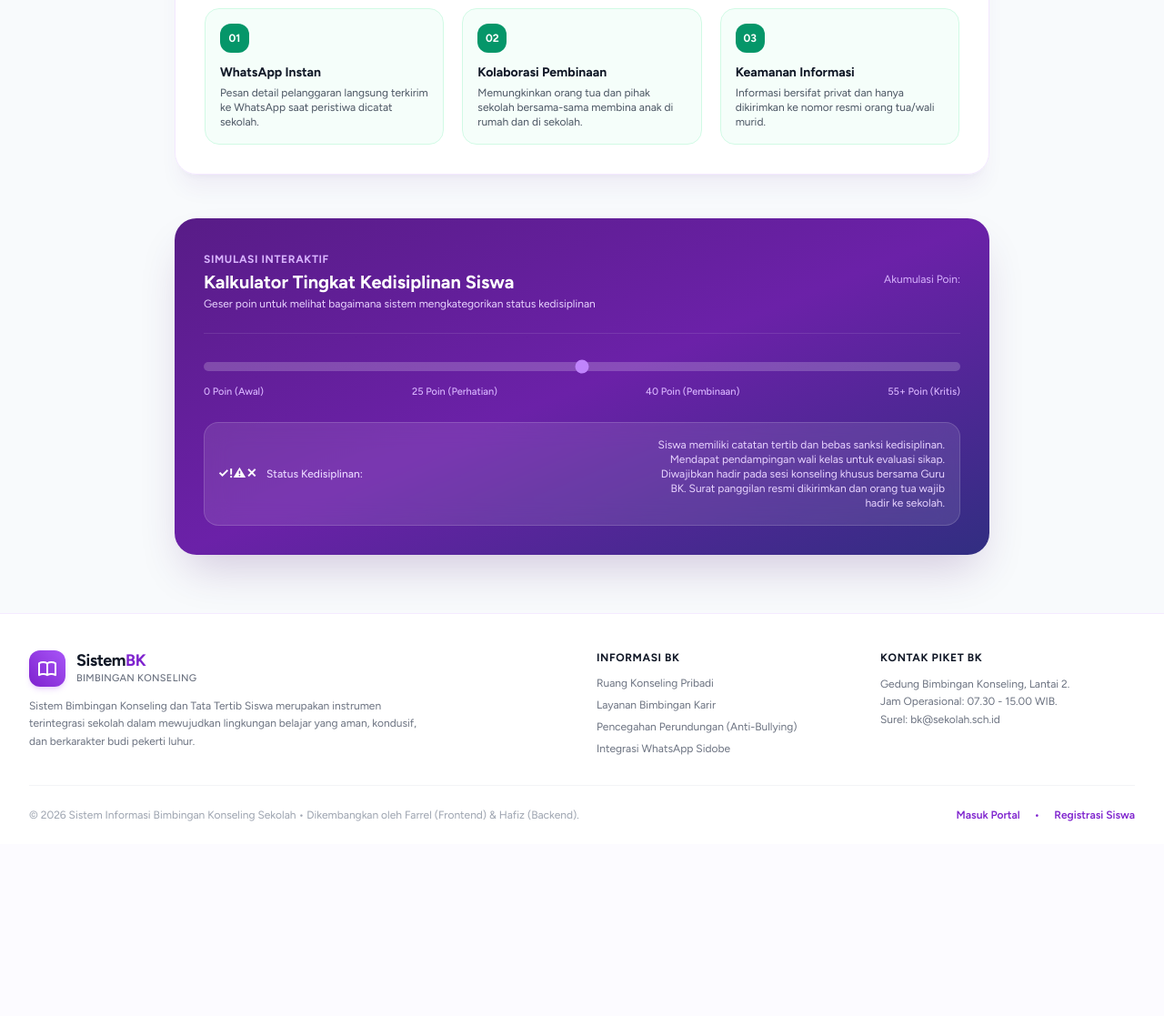
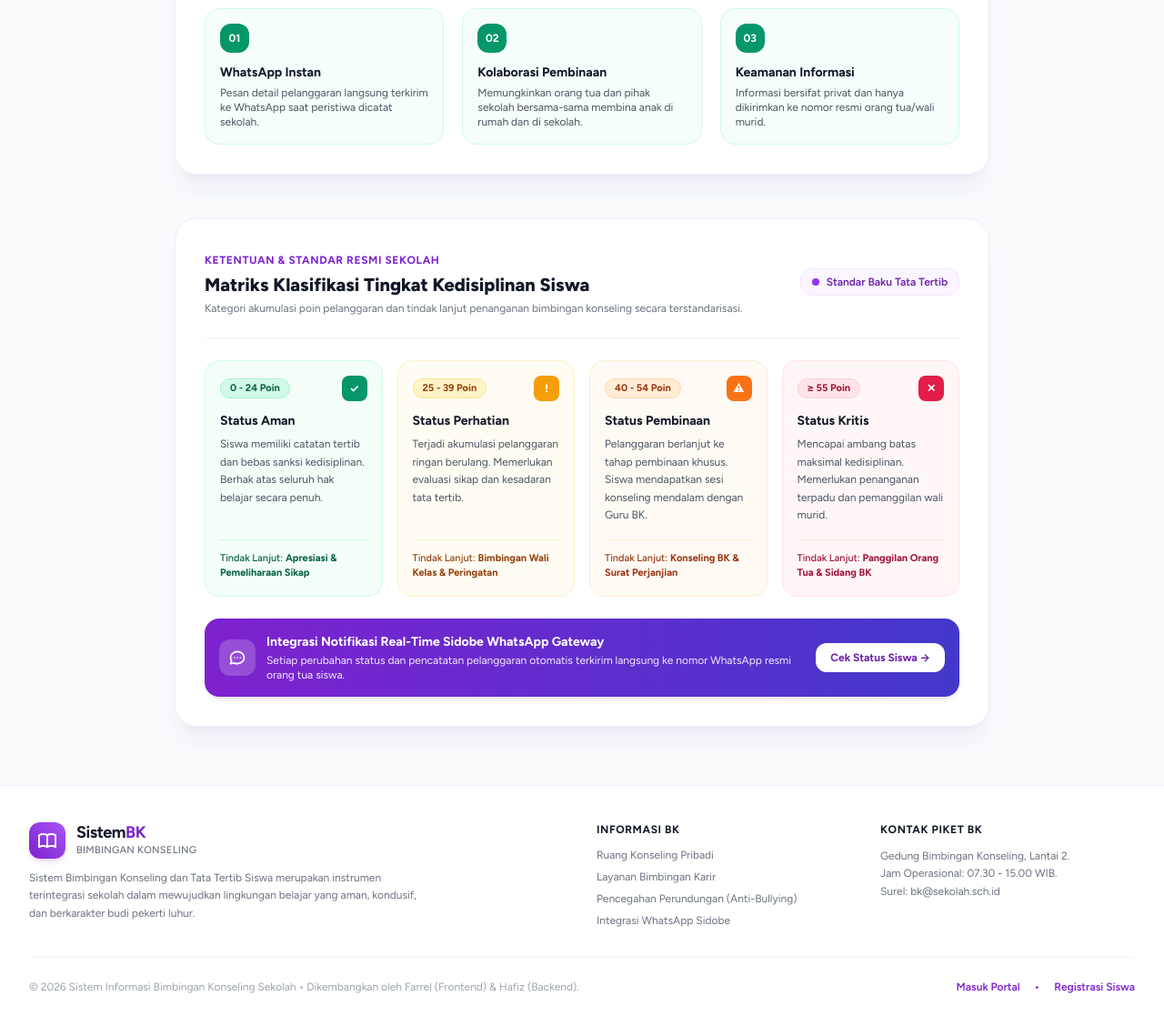
Before and after one commit to HafizhAbdoelGhofarr/sistem-BK, a Laravel app: page / in a window 1280 px wide. Shown: the part 1020-2137 px from the top of the page at 91% size. Before the commit the page ends 1923 px from the top, so only its background shows below. Run offline with Laravel 12, Linux system fonts and the light colour scheme; style sheets or scripts are compiled from the project's sources; parts of the project's set-up code (start-up, migrations or seed data) failed here and were passed over; some libraries are stand-ins or nearby versions.

Commit message:
style: replace interactive slider with official discipline status matrix on landing page

```diff
--- a/aplikasi-bk/resources/views/welcome.blade.php
+++ b/aplikasi-bk/resources/views/welcome.blade.php
@@ -14,7 +14,7 @@
         @vite(['resources/css/app.css', 'resources/js/app.js'])
     </head>
     <body class="antialiased font-sans bg-slate-50 text-gray-800 min-h-screen flex flex-col justify-between relative overflow-x-hidden selection:bg-purple-600 selection:text-white"
-          x-data="{ activeTab: 'siswa', simPoin: 15 }">
+          x-data="{ activeTab: 'siswa' }">
 
         <!-- Background Dekoratif Mewah (Mesh Gradient + Subtle Dot Grid) -->
         <div class="fixed inset-0 pointer-events-none z-0">
@@ -187,70 +187,124 @@
                     </div>
                 </div>
 
-                <!-- Bagian Interaktif 2: Simulator Poin Kedisiplinan Siswa (Alpine.js) -->
-                <div class="mt-12 w-full max-w-4xl bg-gradient-to-br from-purple-900 via-purple-800 to-indigo-900 text-white rounded-3xl p-6 sm:p-8 shadow-2xl shadow-purple-950/20 text-left relative overflow-hidden">
-                    <div class="relative z-10">
-                        <div class="flex flex-col sm:flex-row sm:items-center justify-between gap-4 pb-6 border-b border-white/10">
+                <!-- Standar Matriks Kedisiplinan Siswa (Official Real-Time Standards) -->
+                <div class="mt-12 w-full max-w-4xl bg-white/95 backdrop-blur-xl border border-purple-100 rounded-3xl p-6 sm:p-8 shadow-xl shadow-purple-900/5 text-left">
+                    <div class="flex flex-col sm:flex-row sm:items-center justify-between pb-6 border-b border-gray-100 gap-4">
+                        <div>
+                            <span class="text-xs font-bold uppercase tracking-wider text-purple-700">Ketentuan & Standar Resmi Sekolah</span>
+                            <h2 class="text-xl font-extrabold text-gray-900 mt-0.5">Matriks Klasifikasi Tingkat Kedisiplinan Siswa</h2>
+                            <p class="text-xs text-gray-500 mt-1">Kategori akumulasi poin pelanggaran dan tindak lanjut penanganan bimbingan konseling secara terstandarisasi.</p>
+                        </div>
+                        <div class="inline-flex items-center gap-2 px-3 py-1.5 bg-purple-50 rounded-xl border border-purple-100 text-purple-800 text-xs font-semibold self-start sm:self-auto">
+                            <span class="w-2 h-2 rounded-full bg-purple-600"></span>
+                            Standar Baku Tata Tertib
+                        </div>
+                    </div>
+
+                    <!-- 4 Kartu Kategori Resmi -->
+                    <div class="mt-6 grid grid-cols-1 sm:grid-cols-2 lg:grid-cols-4 gap-4">
+                        <!-- Card 1: Aman -->
+                        <div class="p-4 rounded-2xl bg-emerald-50/60 border border-emerald-100 flex flex-col justify-between hover:shadow-md transition">
                             <div>
-                                <span class="text-xs font-bold uppercase tracking-wider text-purple-300">Simulasi Interaktif</span>
-                                <h3 class="text-lg sm:text-xl font-bold">Kalkulator Tingkat Kedisiplinan Siswa</h3>
-                                <p class="text-xs text-purple-200 mt-0.5">Geser poin untuk melihat bagaimana sistem mengkategorikan status kedisiplinan</p>
+                                <div class="flex items-center justify-between mb-3">
+                                    <span class="px-2.5 py-0.5 rounded-full text-[11px] font-bold bg-emerald-100 text-emerald-800 border border-emerald-200">
+                                        0 - 24 Poin
+                                    </span>
+                                    <span class="w-7 h-7 rounded-lg bg-emerald-600 text-white flex items-center justify-center text-xs font-bold shadow-sm">
+                                        ✓
+                                    </span>
+                                </div>
+                                <h3 class="font-bold text-sm text-gray-900">Status Aman</h3>
+                                <p class="text-xs text-gray-600 mt-1.5 leading-relaxed">
+                                    Siswa memiliki catatan tertib dan bebas sanksi kedisiplinan. Berhak atas seluruh hak belajar secara penuh.
+                                </p>
                             </div>
-
-                            <div class="text-right">
-                                <span class="text-xs text-purple-300 block">Akumulasi Poin:</span>
-                                <span class="text-3xl font-extrabold text-white" x-text="simPoin + ' Poin'"></span>
+                            <div class="mt-4 pt-3 border-t border-emerald-100 text-[11px] font-medium text-emerald-800">
+                                Tindak Lanjut: <span class="font-bold">Apresiasi & Pemeliharaan Sikap</span>
                             </div>
                         </div>
 
-                        <!-- Slider Interaktif -->
-                        <div class="mt-6">
-                            <input type="range" min="0" max="80" step="5" x-model="simPoin"
-                                   class="w-full h-2.5 bg-white/20 rounded-lg appearance-none cursor-pointer accent-purple-400">
-                            <div class="flex justify-between text-[11px] text-purple-300 mt-2 font-medium">
-                                <span>0 Poin (Awal)</span>
-                                <span>25 Poin (Perhatian)</span>
-                                <span>40 Poin (Pembinaan)</span>
-                                <span>55+ Poin (Kritis)</span>
+                        <!-- Card 2: Perhatian -->
+                        <div class="p-4 rounded-2xl bg-amber-50/60 border border-amber-100 flex flex-col justify-between hover:shadow-md transition">
+                            <div>
+                                <div class="flex items-center justify-between mb-3">
+                                    <span class="px-2.5 py-0.5 rounded-full text-[11px] font-bold bg-amber-100 text-amber-800 border border-amber-200">
+                                        25 - 39 Poin
+                                    </span>
+                                    <span class="w-7 h-7 rounded-lg bg-amber-500 text-white flex items-center justify-center text-xs font-bold shadow-sm">
+                                        !
+                                    </span>
+                                </div>
+                                <h3 class="font-bold text-sm text-gray-900">Status Perhatian</h3>
+                                <p class="text-xs text-gray-600 mt-1.5 leading-relaxed">
+                                    Terjadi akumulasi pelanggaran ringan berulang. Memerlukan evaluasi sikap dan kesadaran tata tertib.
+                                </p>
+                            </div>
+                            <div class="mt-4 pt-3 border-t border-amber-100 text-[11px] font-medium text-amber-800">
+                                Tindak Lanjut: <span class="font-bold">Bimbingan Wali Kelas & Peringatan</span>
                             </div>
                         </div>
 
-                        <!-- Dynamic Status Output -->
-                        <div class="mt-6 p-4 rounded-2xl bg-white/10 backdrop-blur-md border border-white/15 flex flex-col sm:flex-row sm:items-center justify-between gap-4">
-                            <div class="flex items-center gap-3">
-                                <div class="w-10 h-10 rounded-xl flex items-center justify-center font-bold text-sm flex-shrink-0"
-                                     :class="{
-                                         'bg-emerald-500 text-white': simPoin < 25,
-                                         'bg-amber-500 text-white': simPoin >= 25 && simPoin < 40,
-                                         'bg-orange-500 text-white': simPoin >= 40 && simPoin < 55,
-                                         'bg-rose-500 text-white': simPoin >= 55
-                                     }">
-                                    <span x-show="simPoin < 25">✓</span>
-                                    <span x-show="simPoin >= 25 && simPoin < 40">!</span>
-                                    <span x-show="simPoin >= 40 && simPoin < 55">⚠</span>
-                                    <span x-show="simPoin >= 55">✕</span>
+                        <!-- Card 3: Pembinaan -->
+                        <div class="p-4 rounded-2xl bg-orange-50/60 border border-orange-100 flex flex-col justify-between hover:shadow-md transition">
+                            <div>
+                                <div class="flex items-center justify-between mb-3">
+                                    <span class="px-2.5 py-0.5 rounded-full text-[11px] font-bold bg-orange-100 text-orange-800 border border-orange-200">
+                                        40 - 54 Poin
+                                    </span>
+                                    <span class="w-7 h-7 rounded-lg bg-orange-500 text-white flex items-center justify-center text-xs font-bold shadow-sm">
+                                        ⚠
+                                    </span>
                                 </div>
-                                <div>
-                                    <div class="text-xs text-purple-200 font-medium">Status Kedisiplinan:</div>
-                                    <div class="text-base font-extrabold"
-                                         :class="{
-                                             'text-emerald-300': simPoin < 25,
-                                             'text-amber-300': simPoin >= 25 && simPoin < 40,
-                                             'text-orange-300': simPoin >= 40 && simPoin < 55,
-                                             'text-rose-300': simPoin >= 55
-                                         }"
-                                         x-text="simPoin < 25 ? 'Status Aman (Disiplin Terjaga)' : (simPoin < 40 ? 'Status Perhatian (Peringatan Lisan)' : (simPoin < 55 ? 'Status Pembinaan (Bimbingan Konseling)' : 'Status Kritis (Panggilan Resmi Orang Tua)'))">
-                                    </div>
-                                </div>
+                                <h3 class="font-bold text-sm text-gray-900">Status Pembinaan</h3>
+                                <p class="text-xs text-gray-600 mt-1.5 leading-relaxed">
+                                    Pelanggaran berlanjut ke tahap pembinaan khusus. Siswa mendapatkan sesi konseling mendalam dengan Guru BK.
+                                </p>
                             </div>
-
-                            <div class="text-xs text-purple-200 text-right max-w-xs">
-                                <span x-show="simPoin < 25">Siswa memiliki catatan tertib dan bebas sanksi kedisiplinan.</span>
-                                <span x-show="simPoin >= 25 && simPoin < 40">Mendapat pendampingan wali kelas untuk evaluasi sikap.</span>
-                                <span x-show="simPoin >= 40 && simPoin < 55">Diwajibkan hadir pada sesi konseling khusus bersama Guru BK.</span>
-                                <span x-show="simPoin >= 55">Surat panggilan resmi dikirimkan dan orang tua wajib hadir ke sekolah.</span>
+                            <div class="mt-4 pt-3 border-t border-orange-100 text-[11px] font-medium text-orange-800">
+                                Tindak Lanjut: <span class="font-bold">Konseling BK & Surat Perjanjian</span>
                             </div>
                         </div>
+
+                        <!-- Card 4: Kritis -->
+                        <div class="p-4 rounded-2xl bg-rose-50/60 border border-rose-100 flex flex-col justify-between hover:shadow-md transition">
+                            <div>
+                                <div class="flex items-center justify-between mb-3">
+                                    <span class="px-2.5 py-0.5 rounded-full text-[11px] font-bold bg-rose-100 text-rose-800 border border-rose-200">
+                                        ≥ 55 Poin
+                                    </span>
+                                    <span class="w-7 h-7 rounded-lg bg-rose-600 text-white flex items-center justify-center text-xs font-bold shadow-sm">
+                                        ✕
+                                    </span>
+                                </div>
+                                <h3 class="font-bold text-sm text-gray-900">Status Kritis</h3>
+                                <p class="text-xs text-gray-600 mt-1.5 leading-relaxed">
+                                    Mencapai ambang batas maksimal kedisiplinan. Memerlukan penanganan terpadu dan pemanggilan wali murid.
+                                </p>
+                            </div>
+                            <div class="mt-4 pt-3 border-t border-rose-100 text-[11px] font-medium text-rose-800">
+                                Tindak Lanjut: <span class="font-bold">Panggilan Orang Tua & Sidang BK</span>
+                            </div>
+                        </div>
+                    </div>
+
+                    <!-- Notifikasi & Integrasi WhatsApp Real-Time Info -->
+                    <div class="mt-6 p-4 rounded-2xl bg-gradient-to-r from-purple-700 to-indigo-700 text-white flex flex-col sm:flex-row items-center justify-between gap-4 shadow-md shadow-purple-900/10">
+                        <div class="flex items-center gap-3">
+                            <div class="w-10 h-10 rounded-xl bg-white/20 backdrop-blur-md flex items-center justify-center text-white flex-shrink-0">
+                                <svg class="w-5 h-5" fill="none" stroke="currentColor" viewBox="0 0 24 24">
+                                    <path stroke-linecap="round" stroke-linejoin="round" stroke-width="2" d="M8 12h.01M12 12h.01M16 12h.01M21 12c0 4.418-4.03 8-9 8a9.863 9.863 0 01-4.255-.949L3 20l1.395-3.72C3.512 15.042 3 13.574 3 12c0-4.418 4.03-8 9-8s9 3.582 9 8z" />
+                                </svg>
+                            </div>
+                            <div>
+                                <h4 class="font-bold text-sm">Integrasi Notifikasi Real-Time Sidobe WhatsApp Gateway</h4>
+                                <p class="text-xs text-purple-100 mt-0.5">Setiap perubahan status dan pencatatan pelanggaran otomatis terkirim langsung ke nomor WhatsApp resmi orang tua siswa.</p>
+                            </div>
+                        </div>
+
+                        <a href="{{ route('login') }}" wire:navigate class="px-4 py-2 bg-white text-purple-800 font-bold text-xs rounded-xl hover:bg-purple-50 transition flex-shrink-0 shadow-sm">
+                            Cek Status Siswa &rarr;
+                        </a>
                     </div>
                 </div>
             </main>
```
